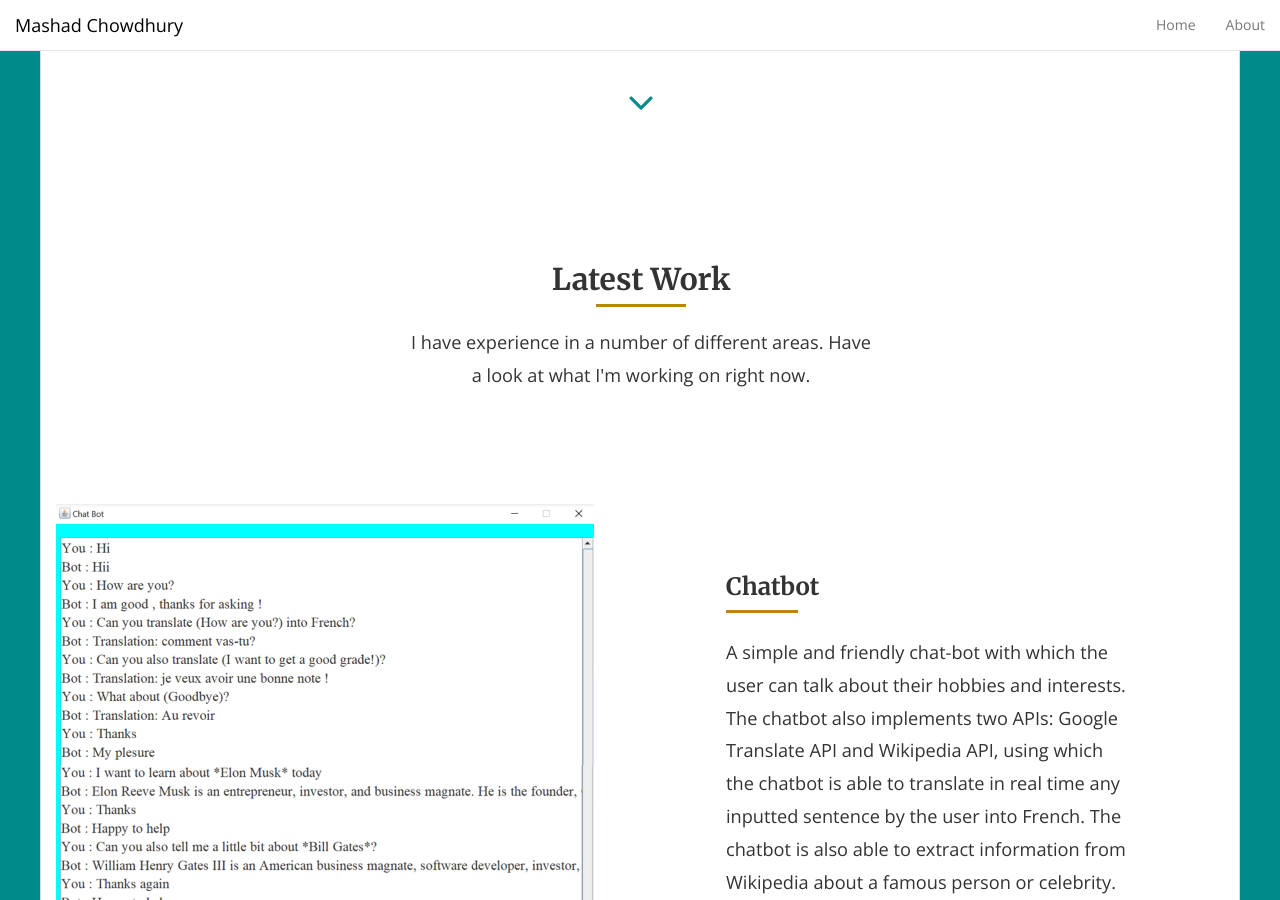
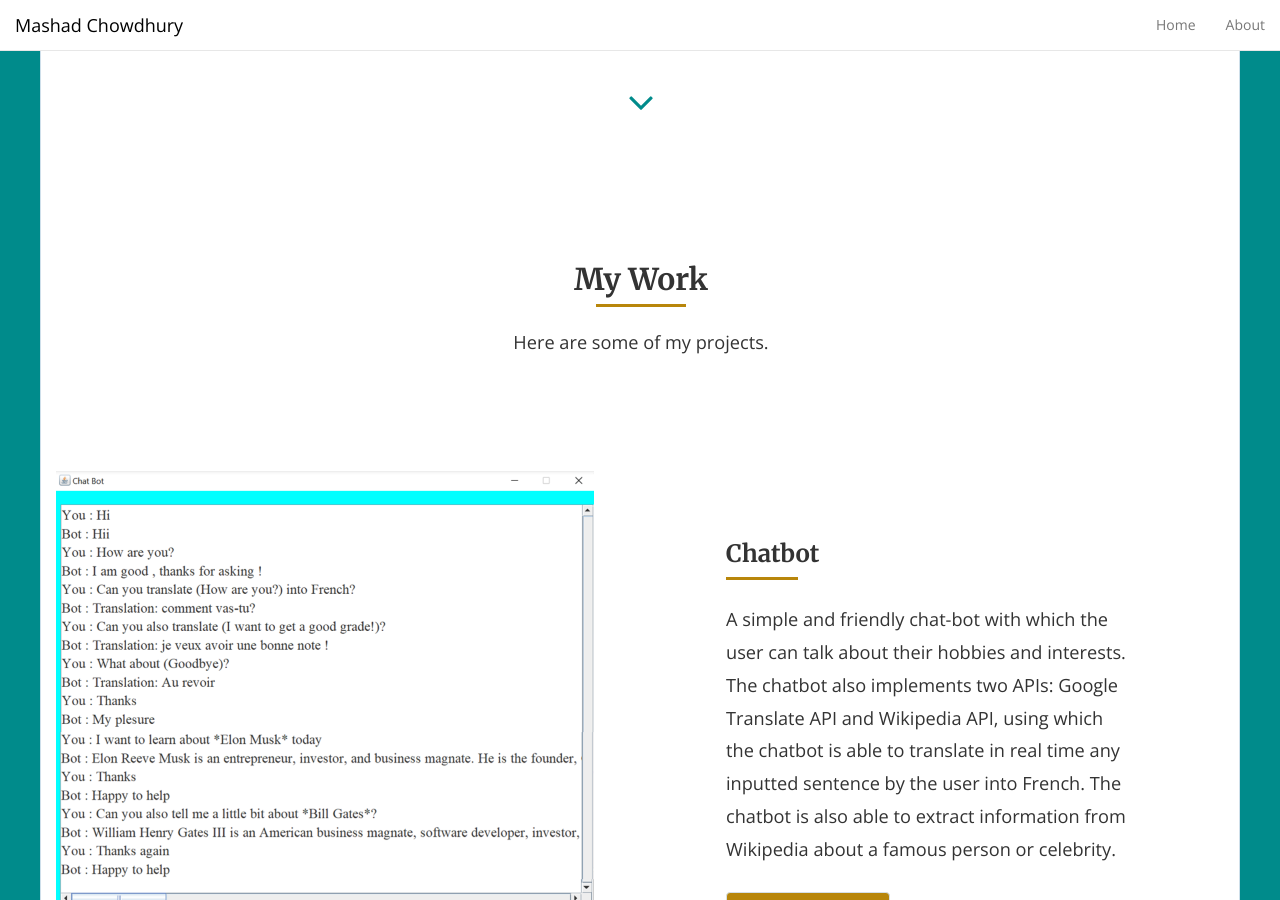
Before and after one commit to mashadchowdhury/mashadchowdhury.github.io, a Jekyll site: the page built from index.html, in a window 1280 px wide and 900 px high, scrolled down 551 px. Built offline with Jekyll 4.4.1, drawn with Linux system fonts in a browser that asks for light colours; nearby versions of some CDN libraries; the list of posts is cut into pages by our own code.

Commit message:
Update posts.yml

```diff
--- a/_data/posts.yml
+++ b/_data/posts.yml
@@ -1,2 +1,2 @@
-section_title: "Latest Work"
-section_subtitle: "I have experience in a number of different areas. Have a look at what I'm working on right now."
+section_title: "My Work"
+section_subtitle: "Here are some of my projects."
```
